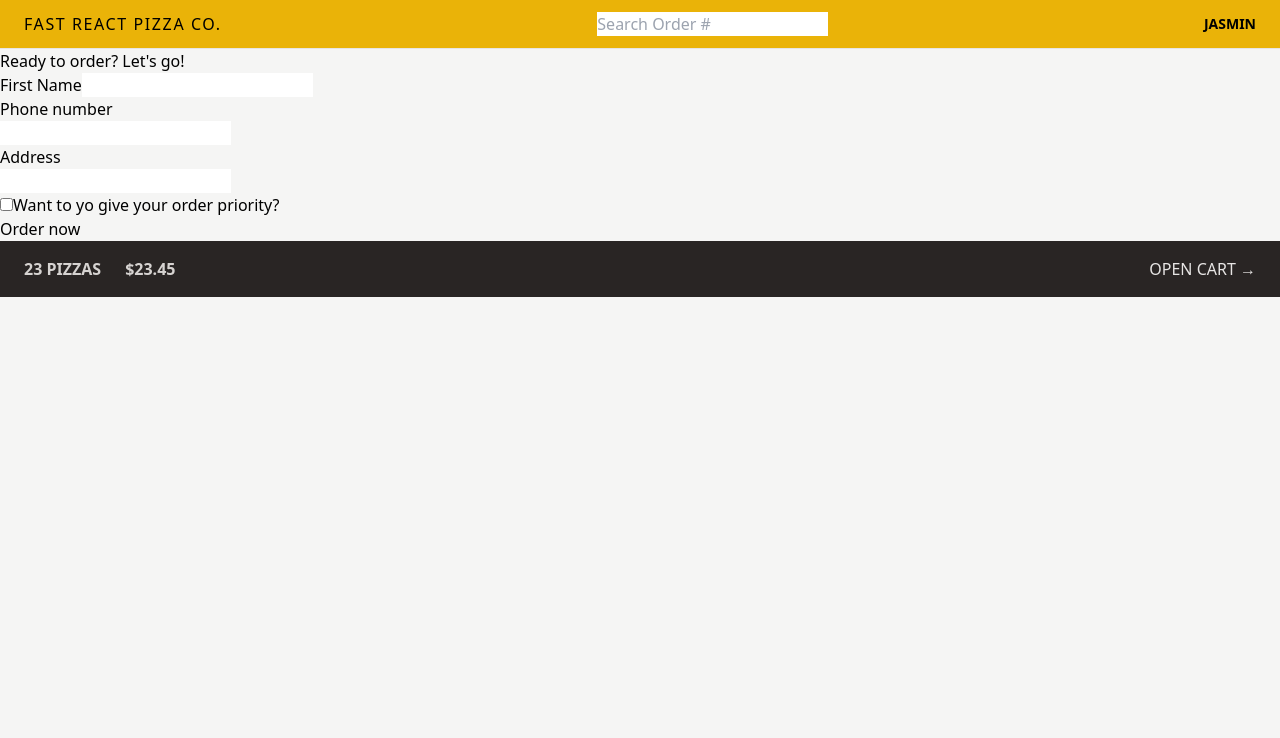
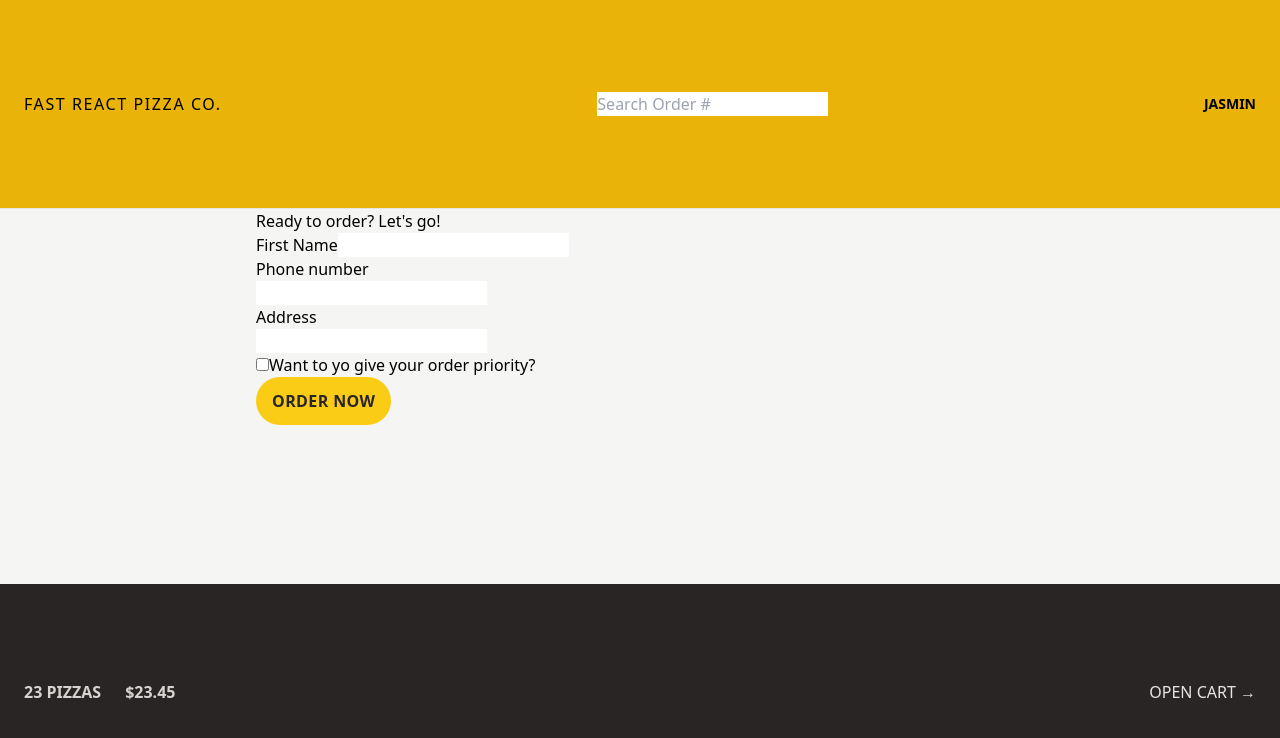
Before and after one commit to jasmindzogovic/fast-react-pizza, a React (Vite) app: page /order/new in a window 1280 px wide. Shown: the top 738 px of the page. Built offline with nearby package versions, Linux system fonts and the light colour scheme.

Commit message:
styled buttons and app layout

```diff
--- a/src/features/cart/Cart.jsx
+++ b/src/features/cart/Cart.jsx
@@ -29,7 +29,7 @@ function Cart() {
 
   return (
     <div>
-      <Link to="/menu">&larr; Back to menu</Link>
+      <Link to="/menu" className='text-sm text-blue-500 hover:text-blue-600 hover:underline'>&larr; Back to menu</Link>
 
       <h2>Your cart, %NAME%</h2>
 
--- a/src/features/order/CreateOrder.jsx
+++ b/src/features/order/CreateOrder.jsx
@@ -5,7 +5,7 @@ import { createOrder } from "../../services/apiRestaurant";
 // https://uibakery.io/regex-library/phone-number
 const isValidPhone = (str) =>
   /^\+?\d{1,4}?[-.\s]?\(?\d{1,3}?\)?[-.\s]?\d{1,4}[-.\s]?\d{1,4}[-.\s]?\d{1,9}$/.test(
-    str
+    str,
   );
 
 const fakeCart = [
@@ -79,7 +79,12 @@ function CreateOrder() {
 
         <div>
           <input type="hidden" name="cart" value={JSON.stringify(cart)} />
-          <button disabled={isSubmitting ? true : false}>Order now</button>
+          <button
+            disabled={isSubmitting ? true : false}
+            className="focus-:bg-yellow-300 inline-block rounded-full bg-yellow-400 px-4 py-3 font-semibold uppercase tracking-wide text-stone-800 transition-colors duration-300 hover:bg-yellow-300 focus:outline-none focus:ring focus:ring-yellow-300 focus:ring-offset-2 disabled:cursor-not-allowed"
+          >
+            Order now
+          </button>
         </div>
       </Form>
     </div>
--- a/src/ui/AppLayout.jsx
+++ b/src/ui/AppLayout.jsx
@@ -9,14 +9,16 @@ function AppLayout() {
   const isLoading = nav.state === "loading";
 
   return (
-    <div className="layout">
+    <div className="grid h-screen grid-rows-[auto,1-fr,auto] ">
       {isLoading && <Loader />}
 
       <Header />
 
-      <main>
-        <Outlet />
-      </main>
+      <div className="overflow-scroll">
+        <main className="mx-auto max-w-3xl">
+          <Outlet />
+        </main>
+      </div>
 
       <CartOverview />
     </div>
```
